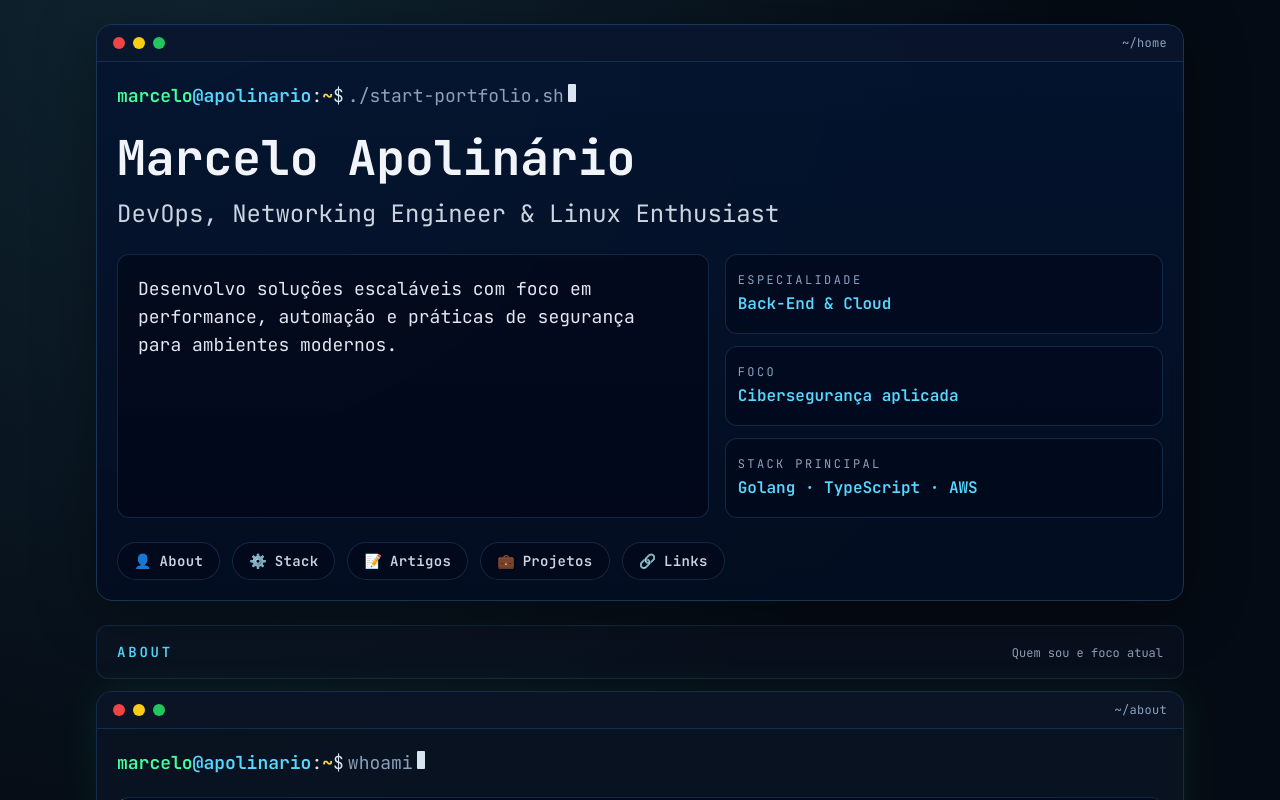
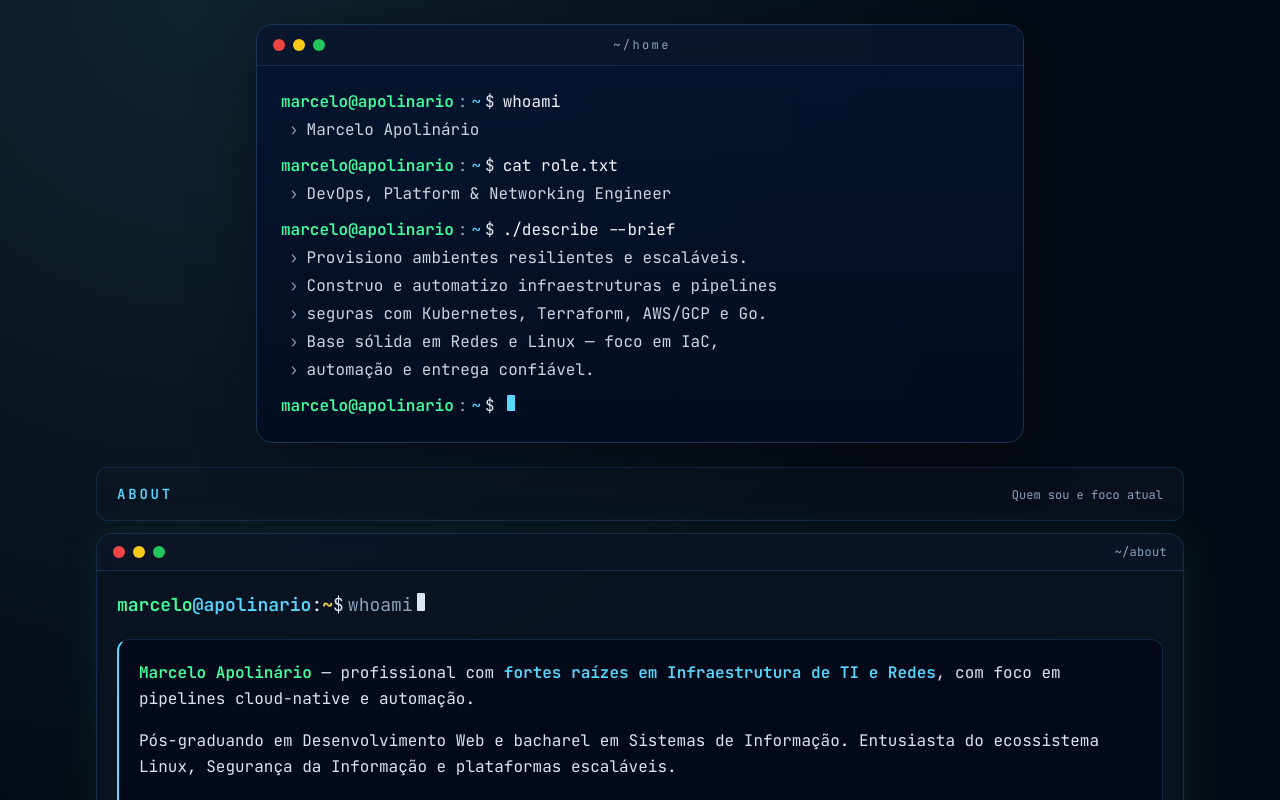
Before and after one commit to apolinario0x21/sturdy-parakeet, a Next.js app: page / in a window 1280 px wide. Shown: the top 800 px of the page. Built offline with nearby package versions, Linux system fonts and the light colour scheme.

Commit message:
feat(hero): add animated terminal-style hero sequence

```diff
--- a/components/sections/Hero.tsx
+++ b/components/sections/Hero.tsx
@@ -1,78 +1,221 @@
-import { Prompt } from '@/components/Prompt';
-import { TerminalWindow } from '@/components/TerminalWindow';
+'use client';
 
-const sectionLinks = [
-  { href: '#about', label: 'About', icon: '👤' },
-  { href: '#stack', label: 'Stack', icon: '⚙️' },
-  { href: '#artigos', label: 'Artigos', icon: '📝' },
-  { href: '#projetos', label: 'Projetos', icon: '💼' },
-  { href: '#links', label: 'Links', icon: '🔗' }
+import { useEffect, useRef, useState } from 'react';
+
+type PromptStep = {
+  type: 'prompt';
+  text: string;
+};
+
+type OutputStep = {
+  type: 'output' | 'cta';
+  lines: string[];
+};
+
+type SequenceStep = PromptStep | OutputStep;
+
+type RenderedPrompt = {
+  type: 'prompt';
+  text: string;
+};
+
+type RenderedOutput = {
+  type: 'output' | 'cta';
+  lines: string[];
+  step: number;
+};
+
+type RenderedStep = RenderedPrompt | RenderedOutput;
+
+type AnimationPhase = {
+  step: number;
+  charIndex: number;
+};
+
+const TYPING_SPEED = 45;
+const CMD_PAUSE = 600;
+const OUTPUT_PAUSE = 120;
+
+const sequence: SequenceStep[] = [
+  { type: 'prompt', text: 'whoami' },
+  { type: 'output', lines: ['Marcelo Apolinário'] },
+  { type: 'prompt', text: 'cat role.txt' },
+  { type: 'output', lines: ['DevOps, Platform & Networking Engineer'] },
+  { type: 'prompt', text: './describe --brief' },
+  {
+    type: 'output',
+    lines: [
+      'Provisiono ambientes resilientes e escaláveis.',
+      'Construo e automatizo infraestruturas e pipelines',
+      'seguras com Kubernetes, Terraform, AWS/GCP e Go.',
+      'Base sólida em Redes e Linux — foco em IaC,',
+      'automação e entrega confiável.'
+    ]
+  },
+  { type: 'prompt', text: 'ls ./actions/' },
+  { type: 'cta', lines: ['Ver projetos', 'Ler artigos'] }
 ];
 
-const highlights = [
-  { label: 'Especialidade', value: 'Back-End & Cloud' },
-  { label: 'Foco', value: 'Cibersegurança aplicada' },
-  { label: 'Stack principal', value: 'Golang · TypeScript · AWS' }
-];
+function useTerminalAnimation() {
+  const [rendered, setRendered] = useState<RenderedStep[]>([]);
+  const [currentPromptText, setCurrentPromptText] = useState('');
+  const [phase, setPhase] = useState<AnimationPhase>({ step: 0, charIndex: 0 });
+  const [done, setDone] = useState(false);
+  const timeoutRef = useRef<NodeJS.Timeout>();
+
+  useEffect(() => {
+    if (done) {
+      return;
+    }
+
+    const { step, charIndex } = phase;
+    if (step >= sequence.length) {
+      setDone(true);
+      return;
+    }
+
+    const item = sequence[step];
+
+    if (item.type === 'prompt') {
+      if (charIndex < item.text.length) {
+        timeoutRef.current = setTimeout(() => {
+          setCurrentPromptText(item.text.slice(0, charIndex + 1));
+          setPhase({ step, charIndex: charIndex + 1 });
+        }, TYPING_SPEED);
+      } else {
+        timeoutRef.current = setTimeout(() => {
+          setRendered((prev) => [...prev, { type: 'prompt', text: item.text }]);
+          setCurrentPromptText('');
+          setPhase({ step: step + 1, charIndex: 0 });
+        }, CMD_PAUSE);
+      }
+    } else if (charIndex < item.lines.length) {
+      timeoutRef.current = setTimeout(() => {
+        setRendered((prev) => {
+          const last = prev[prev.length - 1];
+          if (last && last.type === item.type && 'step' in last && last.step === step) {
+            return [...prev.slice(0, -1), { ...last, lines: [...last.lines, item.lines[charIndex]] }];
+          }
+
+          return [...prev, { type: item.type, lines: [item.lines[charIndex]], step }];
+        });
+        setPhase({ step, charIndex: charIndex + 1 });
+      }, OUTPUT_PAUSE);
+    } else {
+      timeoutRef.current = setTimeout(() => {
+        setPhase({ step: step + 1, charIndex: 0 });
+      }, CMD_PAUSE);
+    }
+
+    return () => {
+      if (timeoutRef.current) {
+        clearTimeout(timeoutRef.current);
+      }
+    };
+  }, [phase, done]);
+
+  return { rendered, currentPromptText, done };
+}
+
+function PromptLine({ text, cursor = false }: { text: string; cursor?: boolean }) {
+  return (
+    <div className="flex flex-wrap items-baseline">
+      <span className="mr-1 font-semibold text-term-green">marcelo@apolinario</span>
+      <span className="text-term-mute">:</span>
+      <span className="mx-1 text-term-cyan">~</span>
+      <span className="mr-2 text-slate-200">$</span>
+      <span className="break-words text-slate-100">{text}</span>
+      {cursor && <span className="terminal-cursor ml-1 inline-block h-[1em] w-2 rounded-[1px] bg-term-cyan align-baseline" aria-hidden />}
+    </div>
+  );
+}
+
+function CtaButton({ label, href, primary }: { label: string; href: string; primary?: boolean }) {
+  return (
+    <a
+      href={href}
+      className={`inline-flex items-center rounded-md border px-4 py-2 text-xs font-semibold uppercase tracking-[0.12em] transition sm:text-sm ${
+        primary
+          ? 'border-green-600 bg-green-600/95 text-white hover:-translate-y-0.5 hover:bg-blue-600 hover:border-blue-600'
+          : 'border-term-border bg-transparent text-slate-300 hover:-translate-y-0.5 hover:border-term-cyan hover:text-term-cyan'
+      }`}
+    >
+      {primary && <span className="mr-1.5 opacity-80">./</span>}
+      {label}
+    </a>
+  );
+}
 
 export function Hero() {
+  const { rendered, currentPromptText, done } = useTerminalAnimation();
+  const bottomRef = useRef<HTMLDivElement>(null);
+
+  useEffect(() => {
+    bottomRef.current?.scrollIntoView({ behavior: 'smooth', block: 'nearest' });
+  }, [rendered, currentPromptText]);
+
   return (
     <header className="grid w-full grid-cols-1">
-      <TerminalWindow
-        title="~/home"
-        className="hero-panel grid w-full grid-cols-1 border-term-border"
-      >
-        <div className="grid h-full w-full grid-cols-1 gap-4 sm:gap-6">
-          <Prompt command="./start-portfolio.sh" />
+      <section className="hero-panel terminal-card mx-auto w-full max-w-3xl overflow-hidden border-term-border">
+        <div className="flex items-center justify-between border-b border-term-border/80 bg-slate-900/50 px-4 py-3">
+          <div className="flex items-center gap-2">
+            <span className="h-3 w-3 rounded-full bg-red-500" />
+            <span className="h-3 w-3 rounded-full bg-yellow-400" />
+            <span className="h-3 w-3 rounded-full bg-green-500" />
+          </div>
+          <p className="text-xs tracking-[0.2em] text-term-mute">~/home</p>
+          <div className="w-12" aria-hidden />
+        </div>
 
-          <div className="flex min-w-0 flex-col gap-3 text-center sm:gap-4 sm:text-left">
+        <div className="max-h-[65vh] overflow-y-auto px-4 py-6 text-sm leading-7 sm:px-6 sm:text-base">
+          {rendered.map((block, index) => {
+            if (block.type === 'prompt') {
+              return (
+                <div key={index} className="mb-1">
+                  <PromptLine text={block.text} />
+                </div>
+              );
+            }
 
-            <h1 className="break-words text-2xl font-bold leading-tight text-slate-100 sm:text-4xl md:text-5xl">
-              Marcelo Apolinário
-            </h1>
-            <p className="text-sm text-slate-300 sm:text-xl md:text-2xl">
-              DevOps, Networking Engineer & Linux Enthusiast
-            </p>
-          </div>
+            if (block.type === 'output') {
+              return (
+                <div key={index} className="mb-3 space-y-1">
+                  {block.lines.map((line, lineIndex) => (
+                    <p key={lineIndex} className="pl-2 text-slate-300">
+                      <span className="mr-2 text-term-mute">›</span>
+                      {line}
+                    </p>
+                  ))}
+                </div>
+              );
+            }
 
-          <div className="grid grid-cols-1 items-stretch gap-3 sm:gap-4 lg:grid-cols-[minmax(0,1.35fr)_minmax(0,1fr)]">
-            <p className="terminal-output flex h-full items-start text-sm text-slate-200 sm:text-base md:text-lg">
-              Desenvolvo soluções escaláveis com foco em performance, automação e práticas de segurança para ambientes
-              modernos.
-            </p>
+            return (
+              <div key={index} className="mb-2">
+                <p className="mb-3 text-xs uppercase tracking-[0.16em] text-term-mute">› 2 items found</p>
+                <div className="flex flex-wrap gap-3">
+                  <CtaButton label={block.lines[0]} href="#projetos" primary />
+                  <CtaButton label={block.lines[1]} href="#artigos" />
+                </div>
+              </div>
+            );
+          })}
 
-            <ul className="grid h-full grid-cols-1 gap-2 sm:gap-3">
-              {highlights.map((highlight) => (
-                <li
-                  key={highlight.label}
-                  className="flex min-h-20 min-w-0 flex-col justify-center rounded-xl border border-term-border/70 bg-slate-950/45 p-3"
-                >
-                  <p className="text-[10px] uppercase tracking-[0.18em] text-term-mute sm:text-xs sm:tracking-[0.2em]">
-                    {highlight.label}
-                  </p>
-                  <p className="mt-1 break-words text-sm font-semibold text-term-cyan sm:text-base">{highlight.value}</p>
-                </li>
-              ))}
-            </ul>
-          </div>
+          {!done && (
+            <div className="mt-1">
+              <PromptLine text={currentPromptText} cursor />
+            </div>
+          )}
 
-          <nav
-            className="flex flex-wrap items-center justify-center gap-2 sm:justify-start sm:gap-3"
-            aria-label="Seções da página"
-          >
-            {sectionLinks.map((section) => (
-              <a
-                key={section.href}
-                href={section.href}
-                className="group inline-flex items-center gap-1.5 rounded-full border border-term-border/70 bg-slate-950/50 px-2.5 py-1.5 text-[11px] text-slate-300 transition hover:-translate-y-0.5 hover:border-term-cyan hover:text-term-cyan sm:gap-2 sm:px-4 sm:py-2 sm:text-sm"
-              >
-                <span aria-hidden>{section.icon}</span>
-                <span className="font-semibold tracking-wide">{section.label}</span>
-              </a>
-            ))}
-          </nav>
+          {done && (
+            <div className="mt-4">
+              <PromptLine text="" cursor />
+            </div>
+          )}
+
+          <div ref={bottomRef} />
         </div>
-      </TerminalWindow>
+      </section>
     </header>
   );
 }
```
